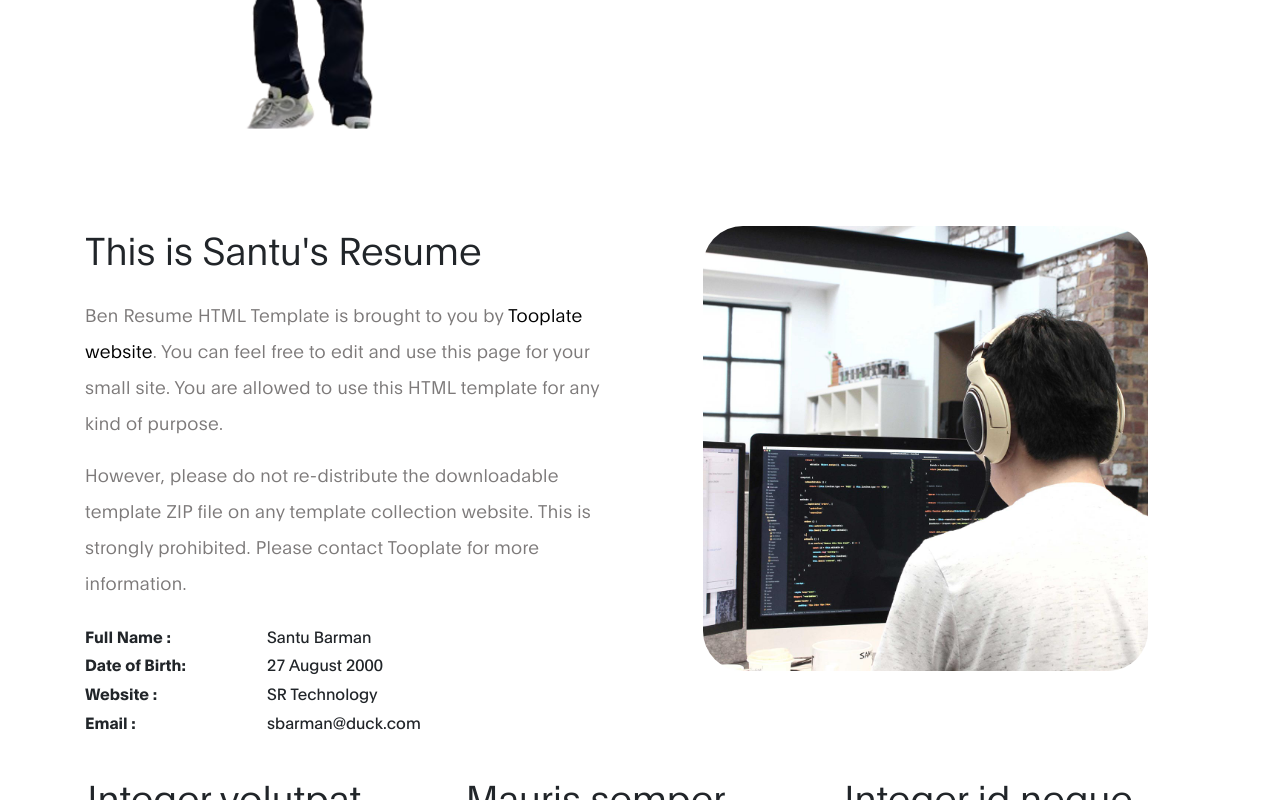
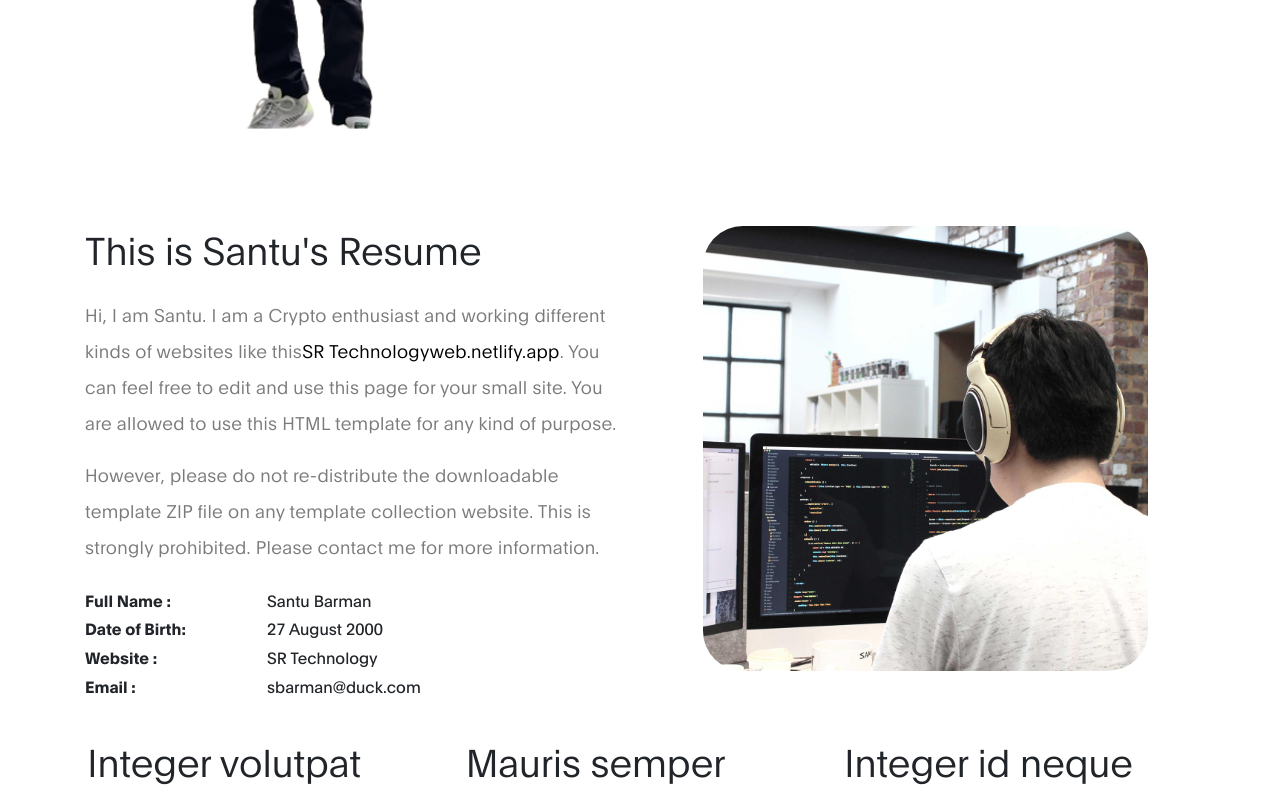
Before and after one commit to santubarman143/portfolio-1, a plain HTML site: page index.html in a window 1280 px wide. Shown: the part 523-1323 px from the top of the page. Drawn offline with Linux system fonts and the light colour scheme.

Commit message:
Update index.html

```diff
--- a/index.html
+++ b/index.html
@@ -96,9 +96,9 @@
                 <div class="col-lg-6 col-md-6 col-12">
                     <h3 class="mb-4">This is Santu's Resume</h3>
 
-                    <p>Ben Resume HTML Template is brought to you by <a rel="nofollow" href="https://www.tooplate.com" target="_parent">Tooplate website</a>. You can feel free to edit and use this page for your small site. You are allowed to use this HTML template for any kind of purpose.</p>
+                    <p>Hi, I am Santu. I am a Crypto enthusiast and working different kinds of websites like this<a rel="nofollow" href="https://www." target="_parent">SR Technologyweb.netlify.app</a>. You can feel free to edit and use this page for your small site. You are allowed to use this HTML template for any kind of purpose.</p>
 
-                    <p>However, please do not re-distribute the downloadable template ZIP file on any template collection website. This is strongly prohibited. Please contact Tooplate for more information.</p>
+                    <p>However, please do not re-distribute the downloadable template ZIP file on any template collection website. This is strongly prohibited. Please contact me for more information.</p>
 
                     <ul class="mt-4 mb-5 mb-lg-0 profile-list list-unstyled">
                         <li><strong>Full Name :</strong> Santu Barman </li>
```
